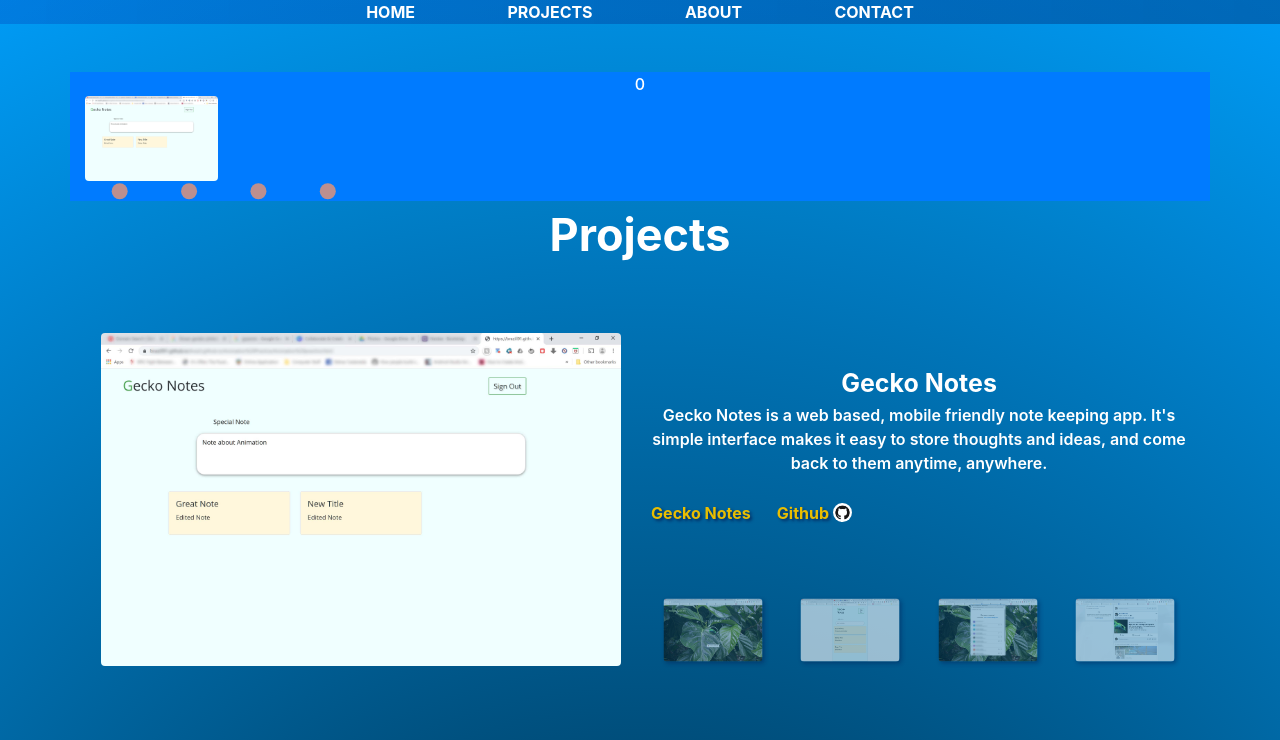
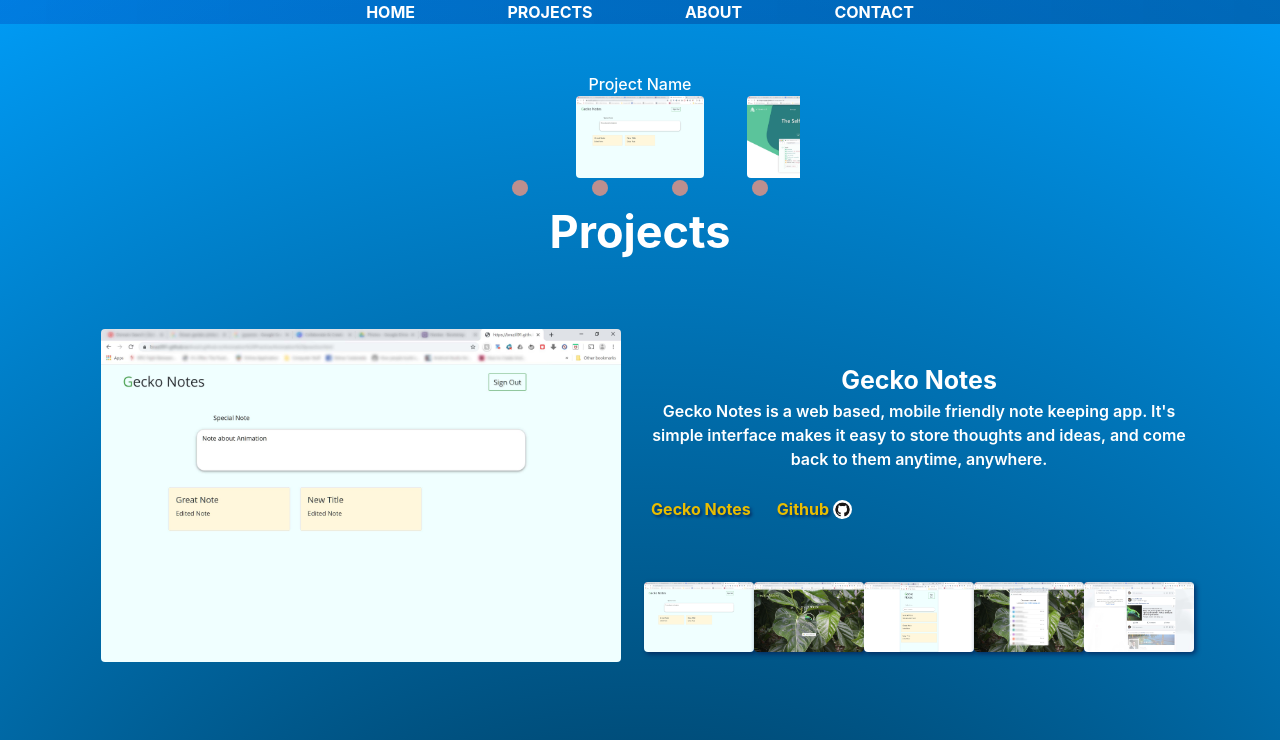
Before and after one commit to Brazill-Mitchell/bm2, a React (Create React App) app: page / in a window 1280 px wide. Shown: the top 740 px of the page. Built offline with nearby package versions, Linux system fonts and the light colour scheme.

Commit message:
adds carousel functionality, replaces main image property with mainImages[0], partially updates preview selection styling

```diff
--- a/src/bm.css
+++ b/src/bm.css
@@ -102,8 +102,18 @@
 }
 
 .project-carousel-container{
-    width: 60%;
-    clip-path:  polygon(0 0, 25% 0, 25% 100%, 0 100%);
+    position: relative;
+    left: 20%;
+    width: 50%;
+    clip-path:  polygon(-15% -15%, 35% 0, 35% 100%, -15% 100%);
+
+}
+.project-carousel-items{
+    transition: .5s all ease-in-out;
+    -webkit-transition: .5s all ease-in-out;
+    -moz-transition: .5s all ease-in-out;
+    -ms-transition: .5s all ease-in-out;
+    -o-transition: .5s all ease-in-out;
 }
 .project-item{
     flex: 0 20%;
@@ -225,15 +235,12 @@
     -o-transform: scale(1);
 }
 .preview-selected{
-    opacity: 1;
-    transform: scale(1);
-    -webkit-transform: scale(1);
-    -moz-transform: scale(1);
-    -ms-transform: scale(1);
-    -o-transform: scale(1);
-}
-.preview-selected{
     opacity: 1 !important;
+    transform: scale(1) translateY(-10px) !important;
+    -webkit-transform: scale(1) translateY(-10px) !important;
+    -moz-transform: scale(1) translateY(-10px) !important;
+    -ms-transform: scale(1) translateY(-10px) !important;
+    -o-transform: scale(1) translateY(-10px) !important;
 }
 .github-image{
     width: 1.2em;
--- a/src/components/Intro.js
+++ b/src/components/Intro.js
@@ -4,31 +4,56 @@
 import { projectNames, screenSizes } from "../data/constants"
 
 function Intro(props){
+    // carousel control
+    const projectCount = Object.keys(projectNames).length
+    const controlIncrement = 100 / projectCount
 
-    const [selectedProject,setSelectedProject] = useState(0)
+    // const [currentProjectItem,setCurrentProjectItem] = useState(controlIncrement)
+    const [carouselStyle,setCarouselStyle] = useState(
+        {
+            style: {
+                transform: `translateX:(${controlIncrement * 0})`
+            }
+        }
+    )
+
+    function moveCarousel(index){
+        setCarouselStyle(
+            {
+                transform: `translateX(${controlIncrement * index * -1}%)`
+            }
+        )
+    }
+
+
 
     return(
-        <div ref={props.refList.refIntro} className="container d-flex justify-content-center flex-column mt-5 bg-primary">
+        <div ref={props.refList.refIntro} className="d-flex justify-content-center flex-column mt-5">
             <Slide left>
-                <div>{selectedProject}</div>
+                <div>Project Name</div>
                 {/* images */}
-                <div className="project-carousel-container d-flex justify-content-between">
+                <div className="project-carousel-container d-flex mx-auto justify-content-center">
+                    <div
+                        className='project-carousel-items d-flex justify-content-between'
+                        style={carouselStyle}
+                    >
                         {Object.keys(projectNames).map((currentProject,index) => {
-                        return <div className="project-item">
+                            return <div className="project-item" key={index}>
                                         <div className="project-image">
                                             <img className="img" src={projectData[currentProject].mainImage} alt=""/>
                                         </div>
                                 </div>
                         })}
                     </div>
+                </div>
 
                 {/* control */}
-                <div className="carousel-control-container d-flex w-25">
+                <div className="carousel-control-container d-flex w-25 mx-auto">
                     {Object.keys(projectNames).map((project,index) => {
                         return <div
                             className="carousel-index mx-auto"
                             key={index}
-                            onClick={()=>{setSelectedProject(index)}}
+                            onClick={()=>{moveCarousel(index)}}
                         ></div>
                     })}
                 </div>
--- a/src/components/ProjectItem.js
+++ b/src/components/ProjectItem.js
@@ -7,13 +7,13 @@
 function ProjectItem(props){
 
     const project = projectData[props.projectTitle]
-    const [displayImage,setDisplayImage] = useState()
+    const [displayImage,setDisplayImage] = useState(project.previewImages[0])
 
     function handleFocus(image){
         if(image !== undefined){
             setDisplayImage(image)
-        }else if (displayImage !== project.mainImage){
-            setDisplayImage({image: project.mainImage})
+        }else if (displayImage !== project.previewImages[0]){
+            setDisplayImage({image: project.previewImages[0].image})
         }
     }
 
@@ -43,7 +43,7 @@
                                             alt=""
                                             src={displayImage !== undefined
                                                 ? displayImage.image
-                                                : projectData[props.projectTitle].mainImage
+                                                : project.mainImage
                                             }
                                         ></img>
                                     </div>
@@ -59,15 +59,15 @@
                                 {/* Description */}
                                 <div className="project-description-container d-flex flex-column w-100 ml-2">
                                     <div className='project-text-area my-auto d-flex flex-column'>
-                                        <div className="project-title">{projectData[props.projectTitle].title}</div>
-                                        <p className="project-summary">{projectData[props.projectTitle].summary}</p>
+                                        <div className="project-title">{project.title}</div>
+                                        <p className="project-summary">{project.summary}</p>
 
                                         {/* Links */}
                                         <div className="project-links-container d-flex mt-2 mb-1">
-                                            <a className="project-link-style button-elevation" href={projectData[props.projectTitle].links.projectUrl} target="blank">
-                                                <span className="project-link-name text-elevation">{projectData[props.projectTitle].title}</span>
+                                            <a className="project-link-style button-elevation" href={project.links.projectUrl} target="blank">
+                                                <span className="project-link-name text-elevation">{project.title}</span>
                                             </a>
-                                            <a className="project-link-style ml-1 button-elevation" href={projectData[props.projectTitle].links.github} target="blank">
+                                            <a className="project-link-style ml-1 button-elevation" href={project.links.github} target="blank">
                                                 <div className="project-github-link d-flex flex-row ml-2">
                                                     <span className="github-title text-elevation">Github</span>
                                                     <div className="github-image image-elevation my-auto ml-1 rounded-circle"></div>
@@ -78,14 +78,17 @@
 
                                     {/* Preview Images */}
                                     <div className="w-100 mt-2 mt-auto">
-                                        {projectData[props.projectTitle] !== undefined
+                                        {project !== undefined
                                             ? <div className="d-flex preview-image-container">
-                                                {projectData[props.projectTitle].previewImages.map((image,index) => {
+                                                {project.previewImages.map((image,index) => {
                                                     return <div
                                                                 onClick={(e)=>{e.stopPropagation();handleFocus(image)}}
-                                                                className={displayImage === image
-                                                                    ? "preview-image preview-selected"
-                                                                    : "preview-image"
+                                                                className={ displayImage === project.previewImages[0]
+                                                                        ? "preview-image preview-selected"
+                                                                        : displayImage === image
+                                                                            ? "preview-image preview-selected"
+                                                                            : "preview-image"
+
                                                                 }>
                                                             <img className='img img-elevation' key={index} src={image.image} alt=""></img>
                                                         </div>
@@ -109,7 +112,7 @@
                                 <div className="project-description-container d-flex flex-column w-100 ml-2">
 
                                 {/* Title */}
-                                <div className="project-title mb-2">{projectData[props.projectTitle].title}</div>
+                                <div className="project-title mb-2">{project.title}</div>
 
                                     {/* Images */}
                                     <div className='mobile-project-images-container'>
@@ -122,7 +125,7 @@
                                                     alt=""
                                                     src={displayImage !== undefined
                                                         ? displayImage.image
-                                                        : projectData[props.projectTitle].mainImage
+                                                        : project.mainImage
                                                     }
                                                 ></img>
                                             </div>
@@ -137,9 +140,9 @@
 
                                         {/* Preview Images */}
                                         <div className="w-100 mt-2">
-                                            {projectData[props.projectTitle] !== undefined
+                                            {project !== undefined
                                                 ? <div className="d-flex preview-image-container">
-                                                    {projectData[props.projectTitle].previewImages.map((image,index) => {
+                                                    {project.previewImages.map((image,index) => {
                                                         return <div
                                                                     className="preview-image"
                                                                     onClick={(e)=>{e.stopPropagation();handleFocus(image)}}
@@ -159,14 +162,14 @@
 
                                     {/* Text Area */}
                                     <div className='project-text-area mt-3'>
-                                        <p className="project-summary">{projectData[props.projectTitle].summary}</p>
+                                        <p className="project-summary">{project.summary}</p>
 
                                         {/* Links */}
                                         <div className="project-links-container d-flex mb-1 w-100 w-100 justify-content-center">
-                                            <a className="project-link-style button-elevation" href={projectData[props.projectTitle].links.projectUrl} target="blank">
-                                                <span className="project-link-name text-elevation">{projectData[props.projectTitle].title}</span>
+                                            <a className="project-link-style button-elevation" href={project.links.projectUrl} target="blank">
+                                                <span className="project-link-name text-elevation">{project.title}</span>
                                             </a>
-                                            <a className="project-link-style ml-1 button-elevation" href={projectData[props.projectTitle].links.github} target="blank">
+                                            <a className="project-link-style ml-1 button-elevation" href={project.links.github} target="blank">
                                                 <div className="project-github-link d-flex flex-row ml-2">
                                                     <span className="github-title text-elevation">Github</span>
                                                     <div className="github-image image-elevation my-auto ml-1 rounded-circle"></div>
--- a/src/data/project_images.js
+++ b/src/data/project_images.js
@@ -38,6 +38,10 @@
         //     description: "main"
         // },
         {
+            image: geckoMain,
+            summary: "first"
+        },
+        {
             image: geckoLanding,
             description: "landing"
         },
@@ -52,13 +56,17 @@
         {
             image: webPost,
             description: "Display app description and thumbnail in search results and link sharing."
-        }
+        },
     ],
     [projectNames.ATOMIST]: [
         // {
         //     image: atomistLanding,
         //     description: "landing"
         // },
+        {
+            image: atomistLanding,
+            summary: "first"
+        },
         {
             image: atomistLandingResponsive,
             description: "landing responsive"
@@ -70,13 +78,17 @@
         {
             image: pricingResponsive,
             description: "pricing responsive"
-        }
+        },
     ],
     [projectNames.CONNECT_X]: [
         // {
         //     image: full8,
         //     description: "full 8"
         // },
+        {
+            image: full8,
+            summary: "first"
+        },
         {
             image: full14,
             description: "full 4"
@@ -88,12 +100,17 @@
         {
             image: fullEmpty20,
             description: ""
-        }],
+        },
+    ],
     [projectNames.PAINT]: [
         // {
         //     image: full,
         //     description: "full"
         // },
+        {
+            image: full,
+            summary: "first"
+        },
         {
             image: analysis,
             description: ""
@@ -105,5 +122,6 @@
         {
             image: paintStyle,
             description: ""
-        }]
+        },
+    ]
 }
```
Lines whose indentation alone changed are shown as unchanged.
